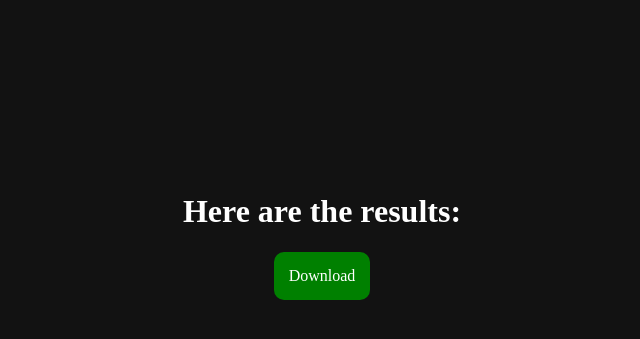
After one commit to shantanavKapse/TradingProjectAssessment, a Django app: page /result/1 in a window 1280 px wide. The commit adds this page. Shown: the part 148-487 px from the top of the page, without its empty margins (318-958 px from the left). Run offline with Django 4.2, Linux system fonts and the light colour scheme.

Commit message:
final commit

```diff
--- a/MainApp/urls.py
+++ b/MainApp/urls.py
@@ -2,5 +2,6 @@
 from . import views
 
 urlpatterns = [
-    path('', views.index, name='index')
+    path('', views.index, name='index'),
+    path('result/<str:filename>', views.result, name='result')
 ]
--- a/MainApp/views.py
+++ b/MainApp/views.py
@@ -1,10 +1,14 @@
-from django.shortcuts import render
+from django.shortcuts import render, redirect
+from django.core.files.storage import default_storage
+from django.core.files.base import ContentFile
 import pandas as pd
 import math
+import json
 
 # Create your views here.
 def index(request):
     if request.method == 'POST':
+        candles = []
         timeframe = int(request.POST.get('timeframe'))
         csv_file = request.FILES.get('csv_file')
         df = pd.read_csv(csv_file)
@@ -12,5 +16,25 @@
         for i in range(iters):
             ini = i*timeframe
             test_df = df[ini:ini+timeframe]
-            print(test_df)
+            candle = {}
+            candle['BANKNIFTY'] = test_df['BANKNIFTY'].iloc[0]
+            candle['DATE'] = int(test_df['DATE'].iloc[0])
+            candle['TIME'] = test_df['TIME'].iloc[0]
+            candle['OPEN'] = float(test_df['OPEN'].iloc[0])
+            candle['HIGH'] = float(test_df['HIGH'].max())
+            candle['LOW'] = float(test_df['LOW'].min())
+            candle['CLOSE'] = float(test_df['CLOSE'].iloc[-1])
+            candle['VOLUME'] = float(test_df['VOLUME'].iloc[-1])
+            candles.append(candle)
+            # print(candle)
+            # print('--------------')
+        csv_file = default_storage.save(csv_file.name, csv_file)
+        main_data = {"data": candles}
+        json_file_name = csv_file[:-4]+'.json'
+        default_storage.save(json_file_name, ContentFile(json.dumps(main_data, indent=4).encode('utf-8')))
+        return redirect('result', json_file_name[:-5])
     return render(request, 'index.html')
+
+
+def result(request, filename):
+    return render(request, 'result.html', context={'file': filename})
--- a/TradingProject/settings.py
+++ b/TradingProject/settings.py
@@ -118,6 +118,8 @@
 # https://docs.djangoproject.com/en/4.1/howto/static-files/
 
 STATIC_URL = 'static/'
+MEDIA_URL = 'media/'
+MEDIA_ROOT = os.path.join(BASE_DIR, 'media')
 
 # Default primary key field type
 # https://docs.djangoproject.com/en/4.1/ref/settings/#default-auto-field
--- a/TradingProject/urls.py
+++ b/TradingProject/urls.py
@@ -15,8 +15,10 @@
 """
 from django.contrib import admin
 from django.urls import path, include
+from django.conf import settings
+from django.conf.urls.static import static
 
 urlpatterns = [
     path('admin/', admin.site.urls),
     path('', include('MainApp.urls'))
-]
+] + static(settings.MEDIA_URL, document_root=settings.MEDIA_ROOT)
--- a/static/css/index.css
+++ b/static/css/index.css
@@ -81,3 +81,23 @@
     display: block;
     margin-top: 10px;
 }
+
+#main-div{
+    display: flex;
+    flex-direction: column;
+    align-items: center;
+    margin-top: 40vh;
+}
+
+#link{
+    background-color: green;
+    padding: 15px;
+    color: white;
+    text-decoration: none;
+    border-radius: 10px;
+    transition: transform 0.3s;
+}
+
+#link:hover{
+    transform: scale(1.05)
+}
--- /dev/null
+++ b/templates/result.html
@@ -0,0 +1,17 @@
+{% load static %}
+<!DOCTYPE html>
+<html lang="en">
+<head>
+    <meta charset="UTF-8">
+    <title>Result</title>
+    <link rel="stylesheet" href={% static 'css/index.css' %}>
+</head>
+<body>
+    <div id="main-div">
+        <h1>
+            Here are the results:
+        </h1>
+        <a id="link" href="/media/{{file}}.json" download>Download</a>
+    </div>
+</body>
+</html>
```
